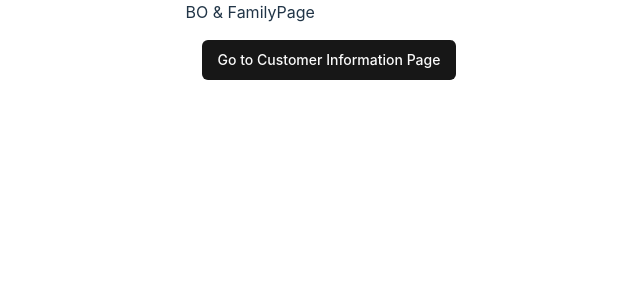
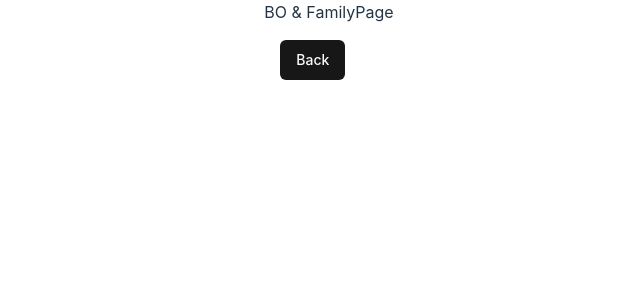
Before and after one commit to WantanawatBeryl8/vite-project, a React (Vite) app: page /customer-information/bo-family in a window 1280 px wide. Shown: the top 300 px of the page, without its empty margins (311-951 px from the left). Built offline with nearby package versions, Linux system fonts and the light colour scheme.

Commit message:
`feat` : change navigate to portal page

```diff
--- a/src/pages/customerInformation/BOFamily.tsx
+++ b/src/pages/customerInformation/BOFamily.tsx
@@ -10,12 +10,10 @@ function BOFamilyPage() {
       <h1>BO & FamilyPage</h1>
       <Button
         className="m-4 flex"
-        onClick={() =>
-          navigate(siteMap.customerInformation.customerInformation)
-        }
+        onClick={() => navigate(siteMap.portal)}
         variant="default"
       >
-        Go to Customer Information Page
+        Back
       </Button>
     </div>
   );
--- a/src/pages/customerInformation/CustomerInformation.tsx
+++ b/src/pages/customerInformation/CustomerInformation.tsx
@@ -10,12 +10,10 @@ function CustomerInformationPage() {
       <h1>Customer Information Page</h1>
       <Button
         className="m-4 flex"
-        onClick={() =>
-          navigate(siteMap.customerInformation.customerInformation)
-        }
+        onClick={() => navigate(siteMap.portal)}
         variant="default"
       >
-        Go to Customer Information Page
+        Back
       </Button>
     </div>
   );
--- a/src/pages/customerInformation/CustomerOverview.tsx
+++ b/src/pages/customerInformation/CustomerOverview.tsx
@@ -10,12 +10,10 @@ function CustomerOverviewPage() {
       <h1>Customer Overview Page</h1>
       <Button
         className="m-4 flex"
-        onClick={() =>
-          navigate(siteMap.customerInformation.customerInformation)
-        }
+        onClick={() => navigate(siteMap.portal)}
         variant="default"
       >
-        Go to Customer Information Page
+        Back
       </Button>
     </div>
   );
--- a/src/pages/customerInformation/Employee.tsx
+++ b/src/pages/customerInformation/Employee.tsx
@@ -10,12 +10,10 @@ function EmployeePage() {
       <h1>Employee Page</h1>
       <Button
         className="m-4 flex"
-        onClick={() =>
-          navigate(siteMap.customerInformation.customerInformation)
-        }
+        onClick={() => navigate(siteMap.portal)}
         variant="default"
       >
-        Go to Customer Information Page
+        Back
       </Button>
     </div>
   );
--- a/src/pages/customerInformation/TreeView.tsx
+++ b/src/pages/customerInformation/TreeView.tsx
@@ -10,12 +10,10 @@ function TreeViewPage() {
       <h1>Tree View Page</h1>
       <Button
         className="m-4 flex"
-        onClick={() =>
-          navigate(siteMap.customerInformation.customerInformation)
-        }
+        onClick={() => navigate(siteMap.portal)}
         variant="default"
       >
-        Go to Customer Information Page
+        Back
       </Button>
     </div>
   );
```
